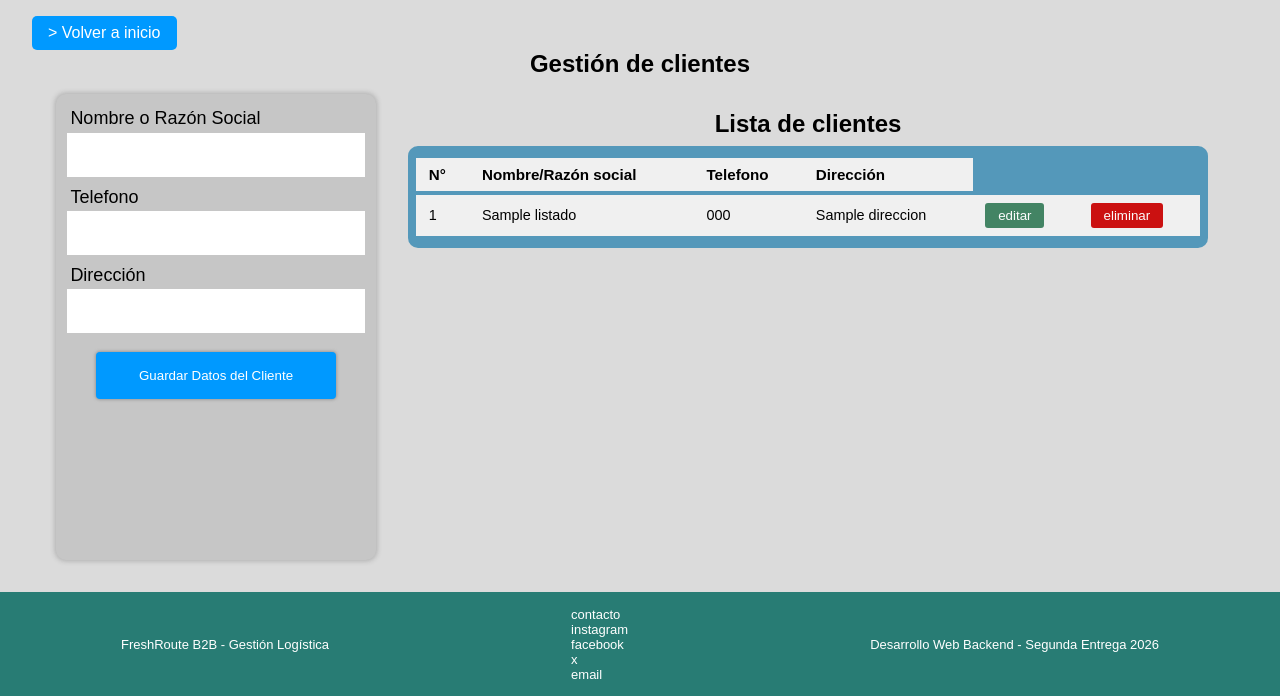
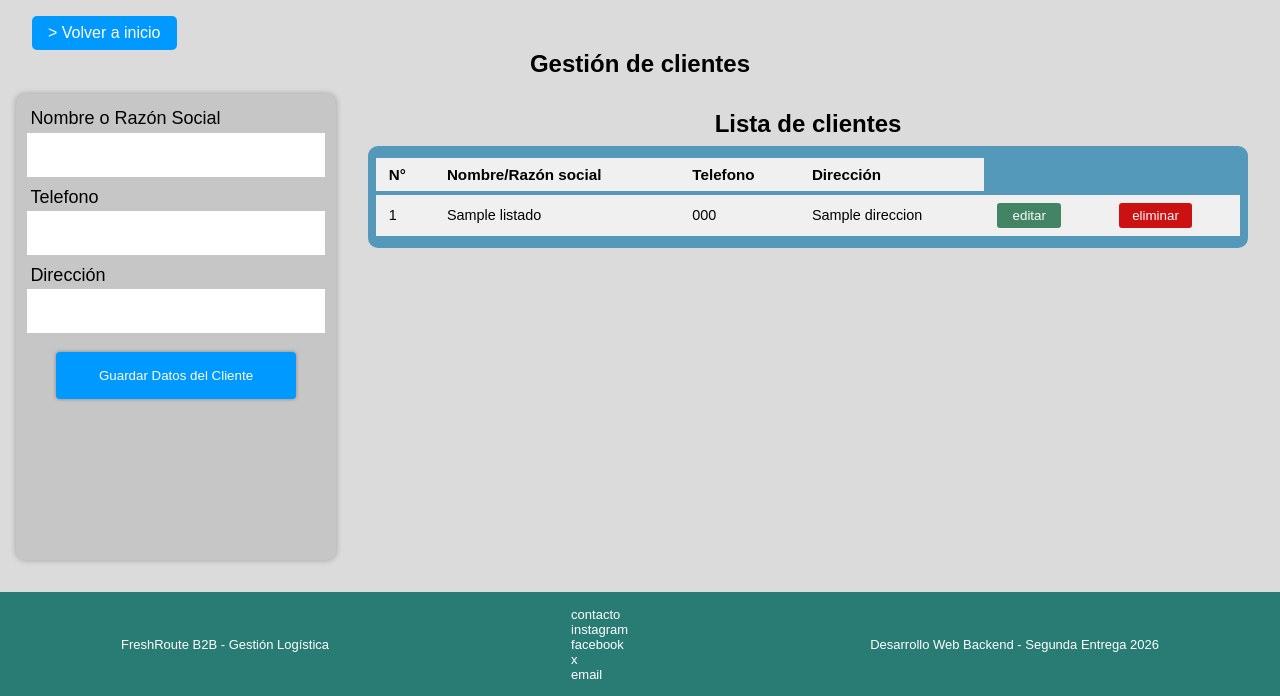
Before and after one commit to Sebastian1601/ProyectoBackEnd2026ComA, a Node server app: template views/clientes.pug in a window 1280 px wide. Shown: the part 104-800 px from the top of the page. Run offline with Node 20, Linux system fonts and the light colour scheme; the template is opened without the code that fills it: most values are stand-ins (such as "Sample title", 1, 10 or a date in 2020); some libraries are stand-ins or nearby versions.

Commit message:
tabla de clientes retocada para que no se rompa

```diff
--- a/static/css/clientes.css
+++ b/static/css/clientes.css
@@ -14,7 +14,7 @@ body {
     position: relative;
     padding: 1rem;
     width: inherit;
-    max-width: 1200px;
+    max-width: 1350px;
     height: inherit;
     display: flex;
     flex-direction: row;
@@ -87,7 +87,7 @@ body {
     flex: 2;
     padding: 1rem;
     width: 100%;
-    max-width: 1150px;
+    max-width: 1350px;
     margin: 0 auto;
     max-height: 65vh;
     overflow-y: auto;
@@ -123,6 +123,8 @@ body {
             font-size: 0.9rem;
             vertical-align: middle;
             word-break: break-word;
+            text-overflow: ellipsis;
+            text-wrap: nowrap;
         }
     }
 
@@ -133,6 +135,8 @@ body {
         border-radius: 3px;
         cursor: pointer;
         font-weight: 500;
+        text-wrap: nowrap;
+        min-width:4rem;
 
         &.editar {
             background-color: rgb(67, 132, 100);
```
